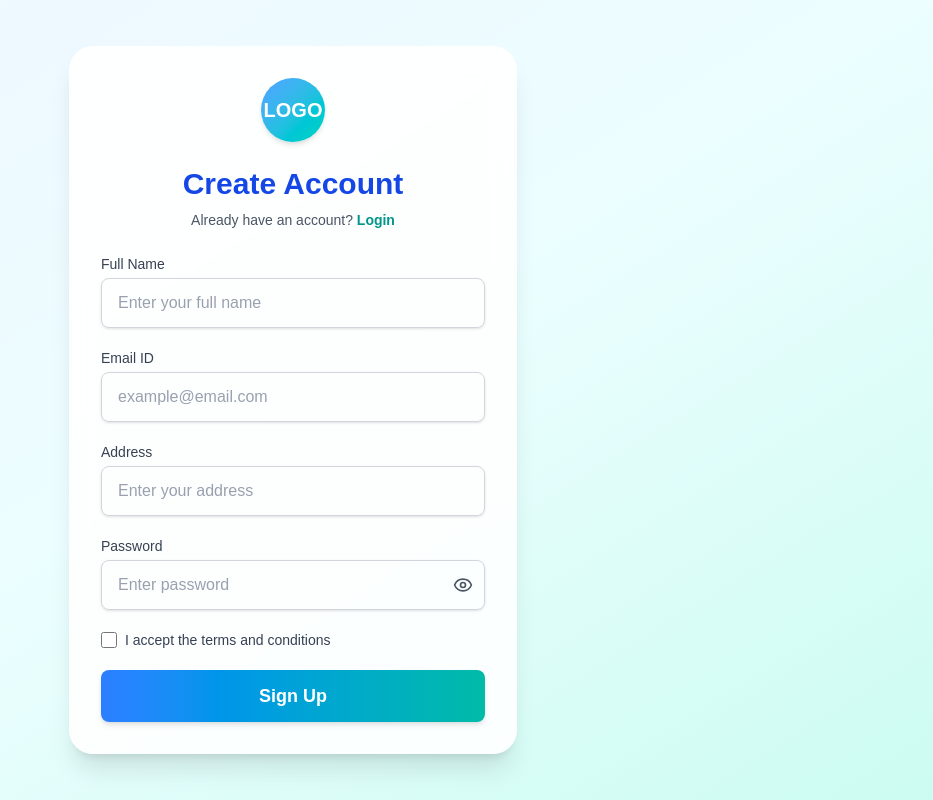
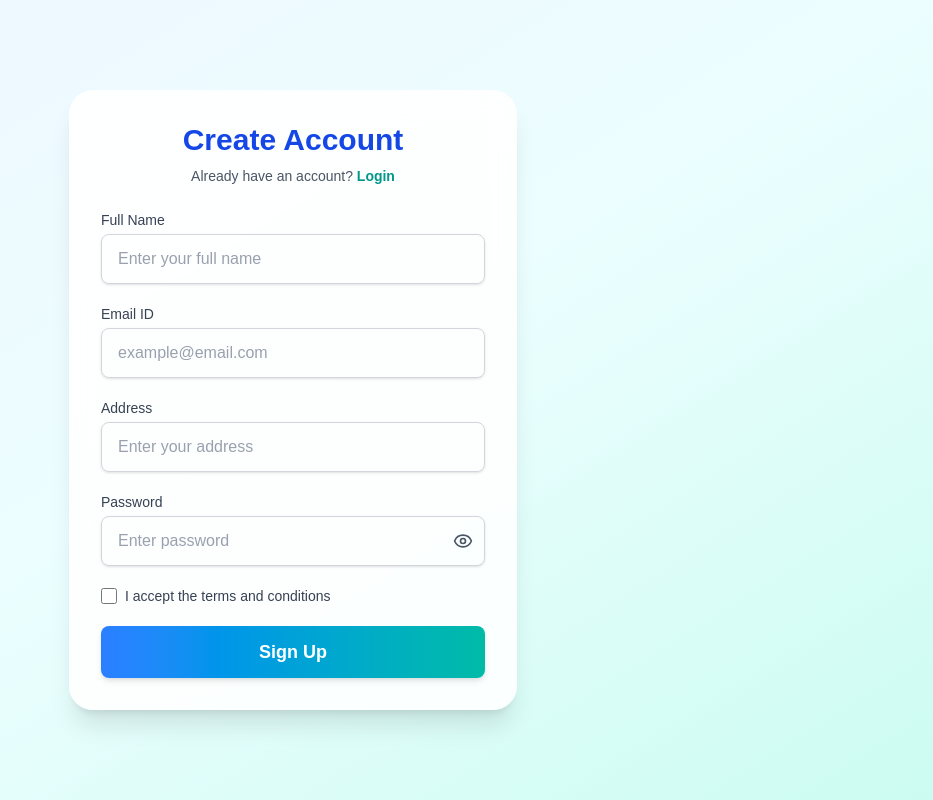
Before and after one commit to yubraj-karki1/clean_connect_web, a Next.js app: page /register in a window 1280 px wide. Shown: the whole page, without its empty margins (347-1280 px from the left). Built offline with nearby package versions, Linux system fonts and the light colour scheme.

Commit message:
new changes in register page

```diff
--- a/app/(auth)/register/page.tsx
+++ b/app/(auth)/register/page.tsx
@@ -36,12 +36,7 @@ export default function RegisterPage() {
     <div className="min-h-screen flex items-center justify-center bg-gradient-to-br from-blue-50 via-cyan-50 to-teal-100 px-4">
       <div className="w-full max-w-md bg-white/90 backdrop-blur-md rounded-3xl shadow-xl p-8">
 
-        {/* Logo */}
-        <div className="flex justify-center mb-6">
-          <div className="h-16 w-16 bg-gradient-to-br from-blue-400 to-teal-400 rounded-full flex items-center justify-center shadow-md">
-            <span className="text-white font-bold text-xl">LOGO</span>
-          </div>
-        </div>
+
 
         {/* Title */}
         <h1 className="text-3xl font-bold text-center text-blue-700 mb-2">
```
